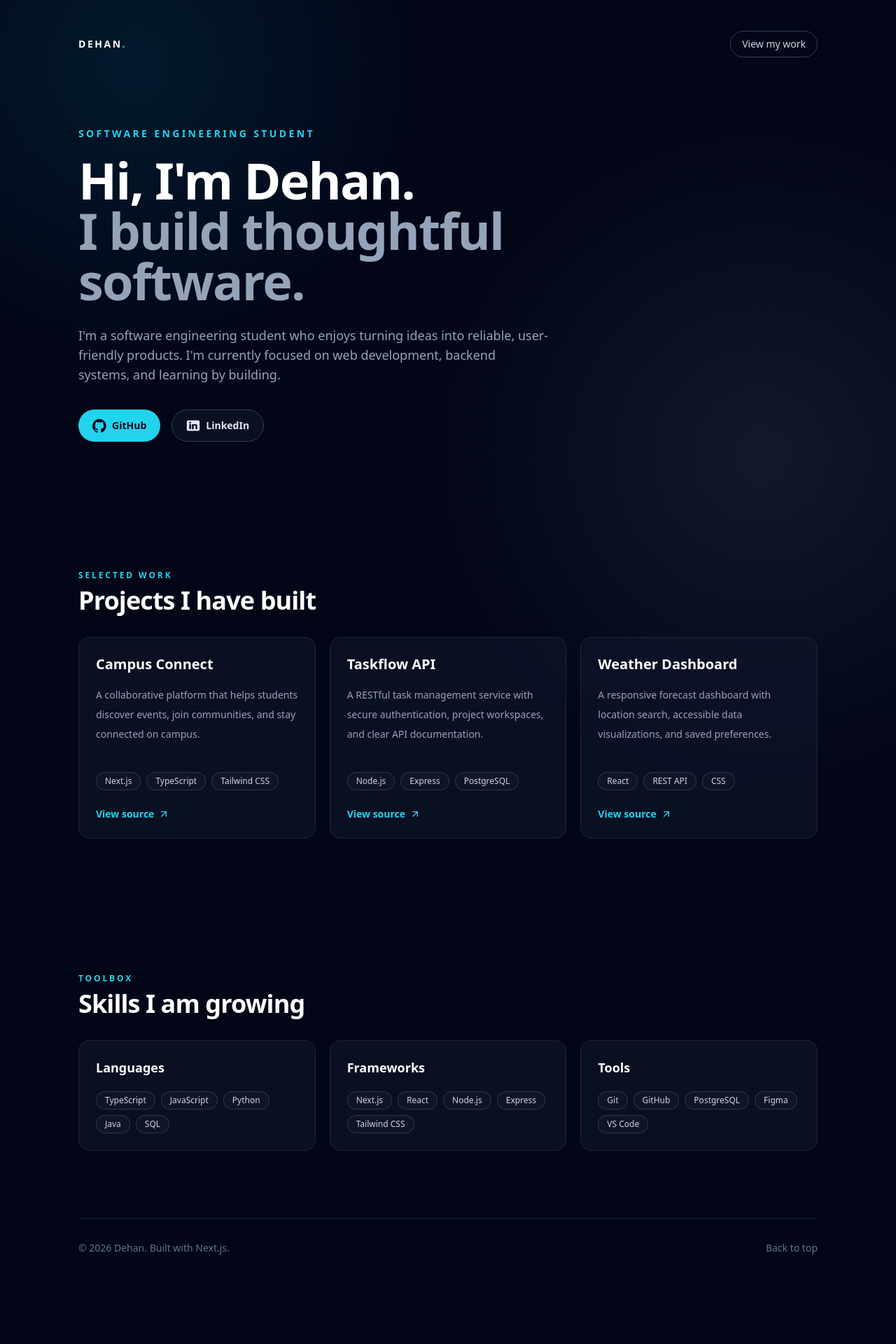
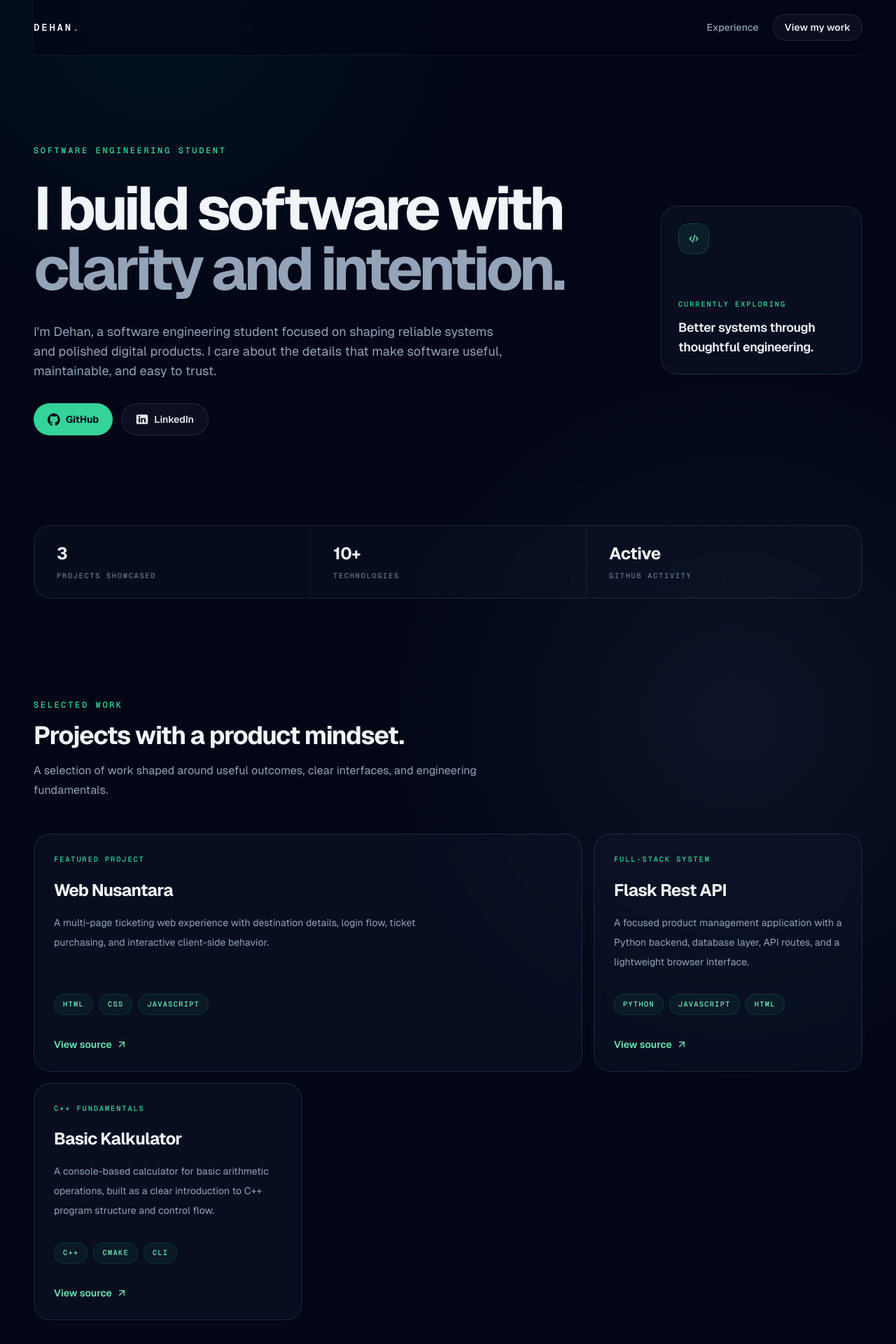
Before and after one commit to dehanjangkaru/portfolio, a Next.js app: page / in a window 1280 px wide. Shown: the top 1920 px of the page at 70% size. Before the commit the page ends 1857 px from the top, so only its background shows below. Built offline with nearby package versions, Linux system fonts and the light colour scheme.

Commit message:
fix(content): update content

```diff
--- a/app/globals.css
+++ b/app/globals.css
@@ -7,12 +7,34 @@
   --foreground: #e2e8f0;
 }
 
+html {
+  scroll-behavior: smooth;
+}
+
 body {
   color: var(--foreground);
   background: var(--background);
   background-image:
-    radial-gradient(circle at 15% 5%, rgb(8 145 178 / 0.14), transparent 26rem),
-    radial-gradient(circle at 85% 35%, rgb(30 41 59 / 0.55), transparent 30rem);
+    radial-gradient(circle at 18% 0%, rgb(16 185 129 / 0.08), transparent 28rem),
+    radial-gradient(circle at 82% 28%, rgb(15 23 42 / 0.82), transparent 32rem);
+  font-family: var(--font-geist-sans), Arial, Helvetica, sans-serif;
+}
+
+.spotlight-layer {
+  pointer-events: none;
+  position: absolute;
+  inset: 0;
+  opacity: 0;
+  transition: opacity 300ms ease;
+  background: radial-gradient(
+    28rem circle at var(--mouse-x, 50%) var(--mouse-y, 50%),
+    rgb(52 211 153 / 0.12),
+    transparent 44%
+  );
+}
+
+.spotlight-card:hover .spotlight-layer {
+  opacity: 1;
 }
 
 @layer utilities {
--- a/app/layout.tsx
+++ b/app/layout.tsx
@@ -14,9 +14,9 @@ const geistMono = localFont({
 });
 
 export const metadata: Metadata = {
-  title: "Dehan | Software Engineering Student",
+  title: "Dehan | Software Engineer",
   description:
-    "Portfolio of Dehan, a software engineering student building thoughtful digital products.",
+    "Portfolio of Dehan, a software engineering student building reliable systems and thoughtful digital products.",
 };
 
 export default function RootLayout({
--- a/app/page.tsx
+++ b/app/page.tsx
@@ -1,47 +1,104 @@
+"use client";
+
+import { motion, useReducedMotion } from "framer-motion";
+import type { Variants } from "framer-motion";
+import type { MouseEvent, ReactNode } from "react";
+
 const projects = [
   {
-    title: "Campus Connect",
+    title: "Web Nusantara",
+    eyebrow: "Featured Project",
     description:
-      "A collaborative platform that helps students discover events, join communities, and stay connected on campus.",
-    technologies: ["Next.js", "TypeScript", "Tailwind CSS"],
-    href: "https://github.com/dehanjangkaru/campus-connect",
+      "A multi-page ticketing web experience with destination details, login flow, ticket purchasing, and interactive client-side behavior.",
+    technologies: ["HTML", "CSS", "JavaScript"],
+    href: "https://github.com/dehanjangkaru/web-nusantara",
+    className: "md:col-span-2",
   },
   {
-    title: "Taskflow API",
+    title: "Flask Rest API",
+    eyebrow: "Full-Stack System",
     description:
-      "A RESTful task management service with secure authentication, project workspaces, and clear API documentation.",
-    technologies: ["Node.js", "Express", "PostgreSQL"],
-    href: "https://github.com/dehanjangkaru/taskflow-api",
+      "A focused product management application with a Python backend, database layer, API routes, and a lightweight browser interface.",
+    technologies: ["Python", "JavaScript", "HTML"],
+    href: "https://github.com/dehanjangkaru/database-crud",
+    className: "",
   },
   {
-    title: "Weather Dashboard",
+    title: "Basic Kalkulator",
+    eyebrow: "C++ Fundamentals",
     description:
-      "A responsive forecast dashboard with location search, accessible data visualizations, and saved preferences.",
-    technologies: ["React", "REST API", "CSS"],
-    href: "https://github.com/dehanjangkaru/weather-dashboard",
+      "A console-based calculator for basic arithmetic operations, built as a clear introduction to C++ program structure and control flow.",
+    technologies: ["C++", "CMake", "CLI"],
+    href: "https://github.com/dehanjangkaru/basic-kalkulator",
+    className: "",
   },
 ];
 
 const skillGroups = [
   {
     title: "Languages",
-    skills: ["TypeScript", "JavaScript", "Python", "Java", "SQL"],
+    description: "The foundations I use to solve problems clearly.",
+    skills: ["C++", "JavaScript", "Python", "HTML", "CSS", "SQL"],
   },
   {
     title: "Frameworks",
-    skills: ["Next.js", "React", "Node.js", "Express", "Tailwind CSS"],
+    description: "Tools for building reliable product experiences.",
+    skills: ["Next.js", "React", "Node.js", "Flask", "Tailwind CSS"],
   },
   {
-    title: "Tools",
-    skills: ["Git", "GitHub", "PostgreSQL", "Figma", "VS Code"],
+    title: "Workflow",
+    description: "Systems that keep each project deliberate and maintainable.",
+    skills: ["Git", "GitHub", "MySQL", "Cursor"],
   },
 ];
+
+const stats = [
+  { value: "3", label: "Projects Showcased" },
+  { value: "10+", label: "Technologies" },
+  { value: "Active", label: "GitHub Activity" },
+];
+
+const education = [
+  {
+    period: "Present",
+    title: "Software Engineering Student",
+    organization: "Independent Study & Academic Projects",
+    description:
+      "Building a strong foundation in software architecture, web development, data structures, and collaborative engineering practices.",
+  },
+  {
+    period: "Current Focus",
+    title: "Full-Stack Product Development",
+    organization: "Project-Based Learning",
+    description:
+      "Designing and shipping practical applications with thoughtful interfaces, maintainable APIs, and reliable data models.",
+  },
+];
+
+const revealContainer: Variants = {
+  hidden: {},
+  visible: {
+    transition: {
+      staggerChildren: 0.1,
+      delayChildren: 0.08,
+    },
+  },
+};
+
+const revealItem: Variants = {
+  hidden: { opacity: 0, y: 18 },
+  visible: {
+    opacity: 1,
+    y: 0,
+    transition: { duration: 0.55, ease: [0.22, 1, 0.36, 1] },
+  },
+};
 
 function ArrowUpRightIcon() {
   return (
     <svg
       aria-hidden="true"
-      className="h-4 w-4"
+      className="h-4 w-4 shrink-0"
       fill="none"
       viewBox="0 0 24 24"
       stroke="currentColor"
@@ -54,7 +111,7 @@ function ArrowUpRightIcon() {
 
 function GithubIcon() {
   return (
-    <svg aria-hidden="true" className="h-5 w-5" fill="currentColor" viewBox="0 0 24 24">
+    <svg aria-hidden="true" className="h-[1.125rem] w-[1.125rem]" fill="currentColor" viewBox="0 0 24 24">
       <path d="M12 .7a12 12 0 0 0-3.8 23.4c.6.1.8-.3.8-.6v-2.3c-3.3.7-4-1.4-4-1.4-.6-1.4-1.4-1.8-1.4-1.8-1.1-.8.1-.8.1-.8 1.2.1 1.9 1.2 1.9 1.2 1.1 1.9 2.9 1.3 3.6 1 .1-.8.4-1.3.8-1.6-2.7-.3-5.5-1.3-5.5-5.9 0-1.3.5-2.4 1.2-3.2-.1-.3-.5-1.6.1-3.2 0 0 1-.3 3.3 1.2A11.4 11.4 0 0 1 12 6.3c1 0 2 .1 2.9.4 2.3-1.5 3.3-1.2 3.3-1.2.6 1.6.2 2.9.1 3.2.8.8 1.2 1.9 1.2 3.2 0 4.6-2.8 5.6-5.5 5.9.4.4.8 1.1.8 2.2v3.4c0 .3.2.7.8.6A12 12 0 0 0 12 .7Z" />
     </svg>
   );
@@ -62,15 +119,30 @@ function GithubIcon() {
 
 function LinkedinIcon() {
   return (
-    <svg aria-hidden="true" className="h-5 w-5" fill="currentColor" viewBox="0 0 24 24">
+    <svg aria-hidden="true" className="h-[1.125rem] w-[1.125rem]" fill="currentColor" viewBox="0 0 24 24">
       <path d="M20.5 3h-17A2.5 2.5 0 0 0 1 5.5v13A2.5 2.5 0 0 0 3.5 21h17a2.5 2.5 0 0 0 2.5-2.5v-13A2.5 2.5 0 0 0 20.5 3ZM8.3 18H5.2V9.7h3.1V18ZM6.8 8.6a1.6 1.6 0 1 1 0-3.2 1.6 1.6 0 0 1 0 3.2ZM19 18h-3v-4.5c0-1.2-.5-1.8-1.5-1.8-1.1 0-1.7.7-1.7 2.1V18h-3V9.7h2.9v1.1c.6-.9 1.6-1.4 2.7-1.4 2.2 0 3.6 1.4 3.6 4.2V18Z" />
     </svg>
   );
 }
 
-function Badge({ children }: Readonly<{ children: React.ReactNode }>) {
+function CodeIcon() {
   return (
-    <span className="rounded-full border border-slate-700/80 bg-slate-900/80 px-3 py-1 text-xs font-medium text-slate-300">
+    <svg
+      aria-hidden="true"
+      className="h-5 w-5"
+      fill="none"
+      viewBox="0 0 24 24"
+      stroke="currentColor"
+      strokeWidth="1.7"
+    >
+      <path strokeLinecap="round" strokeLinejoin="round" d="m8 9-3 3 3 3m8-6 3 3-3 3m-2-9-4 12" />
+    </svg>
+  );
+}
+
+function Badge({ children }: Readonly<{ children: ReactNode }>) {
+  return (
+    <span className="rounded-full border border-emerald-400/15 bg-emerald-400/[0.06] px-3 py-1.5 font-mono text-[0.65rem] font-semibold uppercase tracking-[0.12em] text-emerald-300">
       {children}
     </span>
   );
@@ -79,84 +151,175 @@ function Badge({ children }: Readonly<{ children: React.ReactNode }>) {
 function SectionHeading({
   eyebrow,
   title,
-}: Readonly<{ eyebrow: string; title: string }>) {
+  description,
+}: Readonly<{ eyebrow: string; title: string; description: string }>) {
   return (
-    <div className="mb-8">
-      <p className="mb-2 text-xs font-semibold uppercase tracking-[0.24em] text-cyan-400">
+    <div className="max-w-2xl space-y-4">
+      <p className="font-mono text-xs font-semibold uppercase tracking-[0.22em] text-emerald-400">
         {eyebrow}
       </p>
-      <h2 className="text-3xl font-bold tracking-tight text-white sm:text-4xl">
+      <h2 className="text-3xl font-bold tracking-[-0.04em] text-slate-100 sm:text-4xl">
         {title}
       </h2>
+      <p className="text-base leading-7 text-slate-400">{description}</p>
+    </div>
+  );
+}
+
+function updateSpotlight(event: MouseEvent<HTMLElement>) {
+  const bounds = event.currentTarget.getBoundingClientRect();
+  event.currentTarget.style.setProperty("--mouse-x", `${event.clientX - bounds.left}px`);
+  event.currentTarget.style.setProperty("--mouse-y", `${event.clientY - bounds.top}px`);
+}
+
+function SpotlightCard({
+  children,
+  className = "",
+}: Readonly<{ children: ReactNode; className?: string }>) {
+  return (
+    <div
+      onMouseMove={updateSpotlight}
+      className={`spotlight-card group relative overflow-hidden rounded-3xl border border-white/10 bg-slate-900/50 backdrop-blur-md transition duration-300 hover:-translate-y-1 hover:scale-[1.02] hover:border-emerald-400/25 ${className}`}
+    >
+      <div className="spotlight-layer" />
+      <div className="relative z-10 h-full">{children}</div>
     </div>
   );
 }
 
 export default function Home() {
+  const reduceMotion = useReducedMotion();
+  const initial = reduceMotion ? "visible" : "hidden";
+
   return (
-    <main className="mx-auto min-h-screen max-w-6xl px-6 py-8 sm:px-10 lg:px-12">
-      <nav className="flex items-center justify-between py-3">
-        <a href="#" className="text-sm font-bold tracking-[0.18em] text-white">
-          DEHAN<span className="text-cyan-400">.</span>
+    <main className="mx-auto min-h-screen max-w-7xl px-5 sm:px-8 lg:px-12">
+      <nav className="sticky top-0 z-50 flex items-center justify-between border-b border-white/[0.06] bg-slate-950/75 py-5 backdrop-blur-xl">
+        <a href="#" className="font-mono text-sm font-bold tracking-[0.2em] text-slate-100">
+          DEHAN<span className="text-emerald-400">.</span>
+        </a>
+        <div className="flex items-center gap-5">
+          <a
+            href="#experience"
+            className="hidden text-sm font-medium text-slate-400 transition hover:text-emerald-300 sm:block"
+          >
+            Experience
           </a>
           <a
             href="#projects"
-          className="rounded-full border border-slate-700 px-4 py-2 text-sm font-medium text-slate-300 transition hover:border-cyan-400 hover:text-cyan-300"
+            className="rounded-full border border-white/10 bg-white/[0.04] px-4 py-2 text-sm font-semibold text-slate-200 transition duration-300 hover:scale-[1.02] hover:border-emerald-400/35 hover:text-emerald-300"
           >
             View my work
           </a>
+        </div>
       </nav>
 
-      <section className="flex min-h-[78vh] items-center py-20">
-        <div className="max-w-3xl">
-          <p className="mb-5 text-sm font-semibold uppercase tracking-[0.24em] text-cyan-400">
+      <motion.section
+        initial={initial}
+        animate="visible"
+        variants={revealContainer}
+        className="grid min-h-[82vh] items-center gap-12 py-24 lg:grid-cols-[1fr_18rem] lg:py-32"
+      >
+        <div className="max-w-4xl space-y-8">
+          <motion.p
+            variants={revealItem}
+            className="font-mono text-xs font-semibold uppercase tracking-[0.22em] text-emerald-400"
+          >
             Software Engineering Student
-          </p>
-          <h1 className="text-5xl font-bold leading-[1.08] tracking-tight text-white sm:text-7xl">
-            Hi, I&apos;m Dehan.
-            <span className="block text-slate-400">I build thoughtful software.</span>
-          </h1>
-          <p className="mt-7 max-w-2xl text-base leading-8 text-slate-400 sm:text-lg">
-            I&apos;m a software engineering student who enjoys turning ideas into
-            reliable, user-friendly products. I&apos;m currently focused on web
-            development, backend systems, and learning by building.
-          </p>
-          <div className="mt-9 flex flex-wrap gap-4">
+          </motion.p>
+          <motion.h1
+            variants={revealItem}
+            className="text-balance text-5xl font-bold leading-[1.04] tracking-[-0.065em] text-slate-100 sm:text-7xl lg:text-[5.4rem]"
+          >
+            I build software with
+            <span className="block text-slate-400">clarity and intention.</span>
+          </motion.h1>
+          <motion.p variants={revealItem} className="max-w-2xl text-base leading-8 text-slate-400 sm:text-lg">
+            I&apos;m Dehan, a software engineering student focused on shaping
+            reliable systems and polished digital products. I care about the
+            details that make software useful, maintainable, and easy to trust.
+          </motion.p>
+          <motion.div variants={revealItem} className="flex flex-wrap gap-3">
             <a
               href="https://github.com/dehanjangkaru"
               target="_blank"
               rel="noreferrer"
-              className="inline-flex items-center gap-2 rounded-full bg-cyan-400 px-5 py-3 text-sm font-bold text-slate-950 transition hover:bg-cyan-300"
+              className="inline-flex items-center gap-2 rounded-full bg-emerald-400 px-5 py-3 text-sm font-bold text-slate-950 transition duration-300 hover:scale-[1.02] hover:bg-emerald-300"
             >
               <GithubIcon />
               GitHub
             </a>
             <a
-              href="https://www.linkedin.com/in/dehanjangkaru"
+              href="https://linkedin.com/in/dehan-jangkaru"
               target="_blank"
               rel="noreferrer"
-              className="inline-flex items-center gap-2 rounded-full border border-slate-700 bg-slate-900/60 px-5 py-3 text-sm font-semibold text-slate-200 transition hover:border-cyan-400 hover:text-cyan-300"
+              className="inline-flex items-center gap-2 rounded-full border border-white/10 bg-white/[0.04] px-5 py-3 text-sm font-semibold text-slate-200 transition duration-300 hover:scale-[1.02] hover:border-emerald-400/35 hover:text-emerald-300"
             >
               <LinkedinIcon />
               LinkedIn
             </a>
+          </motion.div>
         </div>
+
+        <motion.div variants={revealItem} className="hidden lg:block">
+          <SpotlightCard className="p-6">
+            <div className="flex h-11 w-11 items-center justify-center rounded-2xl border border-emerald-400/20 bg-emerald-400/[0.08] text-emerald-300">
+              <CodeIcon />
             </div>
-      </section>
+            <p className="mt-16 font-mono text-[0.65rem] font-semibold uppercase tracking-[0.18em] text-emerald-400">
+              Currently Exploring
+            </p>
+            <p className="mt-3 text-lg font-semibold tracking-tight text-slate-100">
+              Better systems through thoughtful engineering.
+            </p>
+          </SpotlightCard>
+        </motion.div>
+      </motion.section>
 
-      <section id="projects" className="scroll-mt-10 py-24">
-        <SectionHeading eyebrow="Selected Work" title="Projects I have built" />
-        <div className="grid gap-5 md:grid-cols-2 lg:grid-cols-3">
+      <motion.section
+        initial={initial}
+        whileInView="visible"
+        viewport={{ once: true, amount: 0.35 }}
+        variants={revealContainer}
+        aria-label="Quick stats"
+        className="grid divide-y divide-white/[0.08] rounded-3xl border border-white/10 bg-slate-900/40 px-6 backdrop-blur-md sm:grid-cols-3 sm:divide-x sm:divide-y-0 sm:px-0"
+      >
+        {stats.map((stat) => (
+          <motion.div key={stat.label} variants={revealItem} className="space-y-2 py-6 sm:px-8">
+            <p className="text-2xl font-bold tracking-tight text-slate-100">{stat.value}</p>
+            <p className="font-mono text-[0.65rem] font-semibold uppercase tracking-[0.16em] text-slate-500">
+              {stat.label}
+            </p>
+          </motion.div>
+        ))}
+      </motion.section>
+
+      <section id="projects" className="scroll-mt-24 space-y-12 py-28 sm:py-36">
+        <SectionHeading
+          eyebrow="Selected Work"
+          title="Projects with a product mindset."
+          description="A selection of work shaped around useful outcomes, clear interfaces, and engineering fundamentals."
+        />
+        <motion.div
+          initial={initial}
+          whileInView="visible"
+          viewport={{ once: true, amount: 0.12 }}
+          variants={revealContainer}
+          className="grid gap-4 md:grid-cols-2 lg:grid-cols-3"
+        >
           {projects.map((project) => (
-            <article
-              key={project.title}
-              className="group flex min-h-72 flex-col rounded-2xl border border-slate-800 bg-slate-900/60 p-6 transition hover:-translate-y-1 hover:border-cyan-400/70 hover:bg-slate-900"
-            >
-              <h3 className="text-xl font-bold text-white">{project.title}</h3>
-              <p className="mt-4 flex-1 text-sm leading-7 text-slate-400">
+            <motion.div key={project.title} variants={revealItem} className={project.className}>
+              <SpotlightCard className="h-full min-h-80 p-7">
+                <div className="flex h-full flex-col">
+                  <p className="font-mono text-[0.65rem] font-semibold uppercase tracking-[0.18em] text-emerald-400">
+                    {project.eyebrow}
+                  </p>
+                  <h3 className="mt-5 text-2xl font-bold tracking-[-0.035em] text-slate-100">
+                    {project.title}
+                  </h3>
+                  <p className="mt-4 max-w-xl flex-1 text-sm leading-7 text-slate-400">
                     {project.description}
                   </p>
-              <div className="my-6 flex flex-wrap gap-2">
+                  <div className="mt-8 flex flex-wrap gap-2">
                     {project.technologies.map((technology) => (
                       <Badge key={technology}>{technology}</Badge>
                     ))}
@@ -165,38 +328,70 @@ export default function Home() {
                     href={project.href}
                     target="_blank"
                     rel="noreferrer"
-                className="inline-flex items-center gap-1.5 text-sm font-semibold text-cyan-400 transition hover:text-cyan-300"
+                    className="mt-8 inline-flex items-center gap-1.5 text-sm font-semibold text-emerald-300 transition hover:text-emerald-200"
                   >
                     View source
                     <ArrowUpRightIcon />
                   </a>
-            </article>
+                </div>
+              </SpotlightCard>
+            </motion.div>
+          ))}
+        </motion.div>
+      </section>
+
+      <section className="space-y-12 py-28 sm:py-36">
+        <SectionHeading
+          eyebrow="Technical Toolbox"
+          title="A practical, growing toolkit."
+          description="I choose tools based on the problem, while continuing to strengthen the fundamentals beneath them."
+        />
+        <div className="grid gap-4 lg:grid-cols-3">
+          {skillGroups.map((group) => (
+            <SpotlightCard key={group.title} className="p-7">
+              <h3 className="text-xl font-bold tracking-[-0.03em] text-slate-100">{group.title}</h3>
+              <p className="mt-3 text-sm leading-6 text-slate-400">{group.description}</p>
+              <div className="mt-8 flex flex-wrap gap-2">
+                {group.skills.map((skill) => (
+                  <Badge key={skill}>{skill}</Badge>
+                ))}
+              </div>
+            </SpotlightCard>
           ))}
         </div>
       </section>
 
-      <section className="py-24">
-        <SectionHeading eyebrow="Toolbox" title="Skills I am growing" />
-        <div className="grid gap-5 md:grid-cols-3">
-          {skillGroups.map((group) => (
-            <article
-              key={group.title}
-              className="rounded-2xl border border-slate-800 bg-slate-900/60 p-6"
-            >
-              <h3 className="text-lg font-bold text-white">{group.title}</h3>
-              <div className="mt-5 flex flex-wrap gap-2">
-                {group.skills.map((skill) => (
-                  <Badge key={skill}>{skill}</Badge>
+      <section id="experience" className="scroll-mt-24 space-y-12 py-28 sm:py-36">
+        <SectionHeading
+          eyebrow="Experience & Education"
+          title="Learning by building."
+          description="A focused path toward becoming an engineer who can move comfortably from idea to implementation."
+        />
+        <SpotlightCard className="p-7 sm:p-10">
+          <ol className="space-y-10">
+            {education.map((item, index) => (
+              <li key={item.title} className="relative grid gap-3 pl-7 sm:grid-cols-[10rem_1fr] sm:gap-8 sm:pl-9">
+                <span className="absolute left-0 top-1.5 h-3 w-3 rounded-full border-2 border-emerald-300 bg-slate-950 shadow-[0_0_0_5px_rgba(52,211,153,0.08)]" />
+                {index < education.length - 1 ? (
+                  <span className="absolute bottom-[-2.75rem] left-[0.34rem] top-5 w-px bg-white/10" />
+                ) : null}
+                <p className="font-mono text-[0.65rem] font-semibold uppercase tracking-[0.16em] text-emerald-400">
+                  {item.period}
+                </p>
+                <div>
+                  <h3 className="text-lg font-bold tracking-tight text-slate-100">{item.title}</h3>
+                  <p className="mt-1 text-sm font-medium text-slate-400">{item.organization}</p>
+                  <p className="mt-4 max-w-2xl text-sm leading-7 text-slate-500">{item.description}</p>
+                </div>
+              </li>
             ))}
-              </div>
-            </article>
-          ))}
-        </div>
+          </ol>
+        </SpotlightCard>
       </section>
 
-      <footer className="flex flex-col gap-2 border-t border-slate-800 py-8 text-sm text-slate-500 sm:flex-row sm:items-center sm:justify-between">
+      <footer className="flex flex-col gap-3 border-t border-white/[0.08] py-8 text-sm text-slate-500 sm:flex-row sm:items-center sm:justify-between">
         <p>&copy; {new Date().getFullYear()} Dehan. Built with Next.js.</p>
-        <a href="#" className="transition hover:text-cyan-300">
+        <a href="#" className="font-medium transition hover:text-emerald-300">
           Back to top
         </a>
       </footer>
--- a/package.json
+++ b/package.json
@@ -9,9 +9,10 @@
     "lint": "eslint .",
     "predeploy": "npm run build",
     "deploy": "gh-pages -d out --nojekyll",
-    "deploy:github": "bash scripts/deploy-github.sh"
+    "deploy:github": "bash scripts/deploy.sh"
   },
   "dependencies": {
+    "framer-motion": "^12.40.0",
     "next": "^16.2.6",
     "react": "^19.2.6",
     "react-dom": "^19.2.6"
--- a/tailwind.config.ts
+++ b/tailwind.config.ts
@@ -12,6 +12,10 @@ const config: Config = {
         background: "var(--background)",
         foreground: "var(--foreground)",
       },
+      fontFamily: {
+        sans: ["var(--font-geist-sans)", "Arial", "sans-serif"],
+        mono: ["var(--font-geist-mono)", "monospace"],
+      },
     },
   },
   plugins: [],
```
Also changed, not shown: 1 other file (tests, documents, lock files or other folders). Lines whose indentation alone changed are shown as unchanged.
